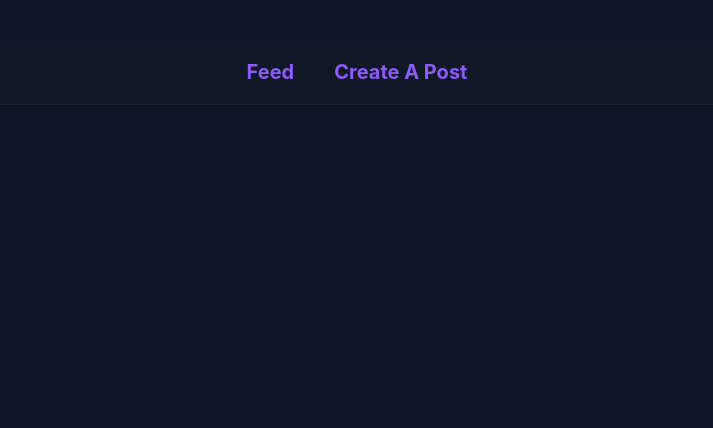
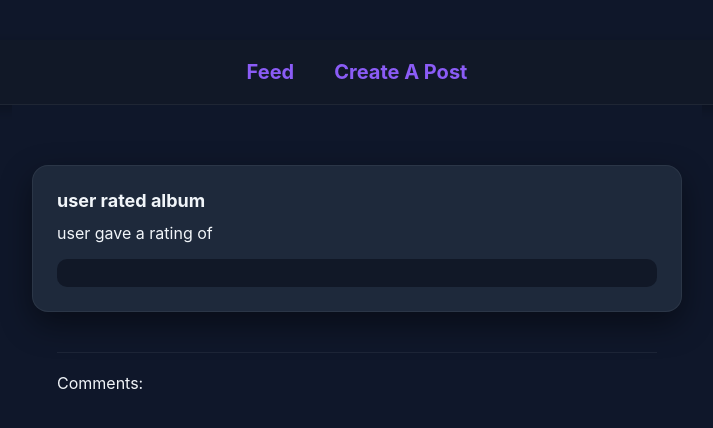
Before and after one commit to cedhere/music-album-rating-app, a React (Create React App) app in the folder client/: page /post/1 in a window 1280 px wide. Before the commit this address had no page. Shown: the top 428 px of the page, without its empty margins (299-1012 px from the left). Built offline with nearby package versions, Linux system fonts and the light colour scheme; no server answers.

Commit message:
added single page posts

```diff
--- a/client/src/App.css
+++ b/client/src/App.css
@@ -132,7 +132,7 @@ body {
   padding: 10px;
   border: none;
   border-radius: 8px;
-  background-color: #6a0dad;
+  background-color: #000080; /* your strong navy blue */
   color: white;
   font-weight: bold;
   cursor: pointer;
@@ -140,7 +140,7 @@ body {
 }
 
 .createPostPage button:hover {
-  background-color: #7b68ee;
+  background-color: #0010a0; /* slightly lighter/brighter navy for hover */
   transform: translateY(-2px);
 }
 
@@ -175,3 +175,59 @@ body {
   border-bottom: 2px solid var(--cyan);
   padding-bottom: 2px;
 }
+
+/* Single Post Page */
+.postPage {
+  display: flex;
+  flex-direction: column;
+  align-items: center;
+  padding: 60px 20px;
+  background: var(--bg);
+  min-height: 100vh;
+  color: var(--text);
+}
+
+/* Main post container */
+.postPortion {
+  width: 600px;
+  border-radius: 16px;
+  background: var(--surface);
+  box-shadow: var(--shadow);
+  border: 1px solid var(--border);
+  padding: 24px;
+  margin-bottom: 40px;
+}
+
+/* Top user line */
+.postPortion .username {
+  font-weight: 700;
+  font-size: 18px;
+  margin-bottom: 12px;
+  color: var(--text);
+}
+
+/* Rating */
+.postPortion .postRating {
+  font-size: 16px;
+  margin-bottom: 16px;
+  color: var(--text);
+}
+
+/* Caption/footer */
+.postPortion .footer {
+  font-size: 16px;
+  line-height: 1.6;
+  background: var(--strip);
+  padding: 14px 18px;
+  border-radius: 10px;
+  color: var(--text);
+}
+
+/* Comment section */
+.commentSection {
+  width: 600px;
+  border-top: 1px solid var(--border);
+  padding-top: 20px;
+  font-size: 16px;
+  color: var(--text);
+}
--- a/client/src/App.js
+++ b/client/src/App.js
@@ -2,6 +2,7 @@ import './App.css';
 import { BrowserRouter as Router, Route, Routes, Link } from "react-router-dom";
 import Home from "./pages/Home";
 import CreatePost from "./pages/CreatePost";
+import Post from "./pages/Post";
 
 function App() {
   return (
@@ -17,6 +18,7 @@ function App() {
         <Routes>
           <Route path="/" element={<Home />} />
           <Route path="/createpost" element={<CreatePost />} />
+          <Route path="/post/:id" element={<Post />} />
         </Routes>
       </Router>
     </div>
--- a/client/src/pages/CreatePost.js
+++ b/client/src/pages/CreatePost.js
@@ -2,8 +2,11 @@ import React from "react";
 import { Formik, Form, Field } from "formik";
 import * as Yup from "yup";
 import axios from "axios";
+import { useNavigate } from 'react-router-dom';
 
 function CreatePost() {
+  let navigate = useNavigate();
+
   const validationSchema = Yup.object().shape({
     caption: Yup.string(), // optional for now
   });
@@ -18,7 +21,7 @@ function CreatePost() {
     };
 
     axios.post("http://localhost:3000/posts", payload).then((response) => {
-      console.log("works", response.data);
+      navigate("/")
       resetForm();
     }).catch((err) => {
       console.error("Post failed", err);
--- a/client/src/pages/Home.js
+++ b/client/src/pages/Home.js
@@ -1,9 +1,11 @@
 import React from 'react';
 import axios from 'axios';
 import { useEffect, useState } from 'react';
+import { useNavigate } from 'react-router-dom';
 
 function Home() {
     const [postsList, setPostList] = useState([]);
+    let navigate = useNavigate();
 
     useEffect(() => {
         axios.get("http://localhost:3000/posts").then((response) => {
@@ -13,7 +15,7 @@ function Home() {
     return (
         <div>
             {postsList.map((value, key) => {
-                return <div className="post" key={value.id}>
+                return <div className="post" onClick={() => {navigate(`/post/${value.id}`)}} key={value.id}>
                     <div className="user">
                         user {value.user_id} rated album {value.album_id}
                     </div>
--- /dev/null
+++ b/client/src/pages/Post.js
@@ -0,0 +1,26 @@
+import React, { useEffect, useState } from 'react'
+import { useParams } from 'react-router-dom';
+import axios from "axios";
+
+function Post() {
+    let { id } = useParams();
+    const [postObject, setPostObject] = useState({});
+
+    useEffect(() => {
+        axios.get(`http://localhost:3000/posts/byId/${id}`).then((response) => {
+            setPostObject(response.data);
+        });
+    });
+    return (
+        <div className = "postPage">
+            <div className = "postPortion">
+                <div className = "username">user {postObject.user_id} rated album {postObject.album_id}</div>
+                <div className="postRating"> user gave a rating of {postObject.rating}</div>
+                <div className="footer">{postObject.caption}</div>
+            </div>
+            <div className = "commentSection">Comments: </div>
+        </div>
+    )
+}
+
+export default Post
```
Also changed, not shown: 1 other file (tests, documents, lock files or other folders).
